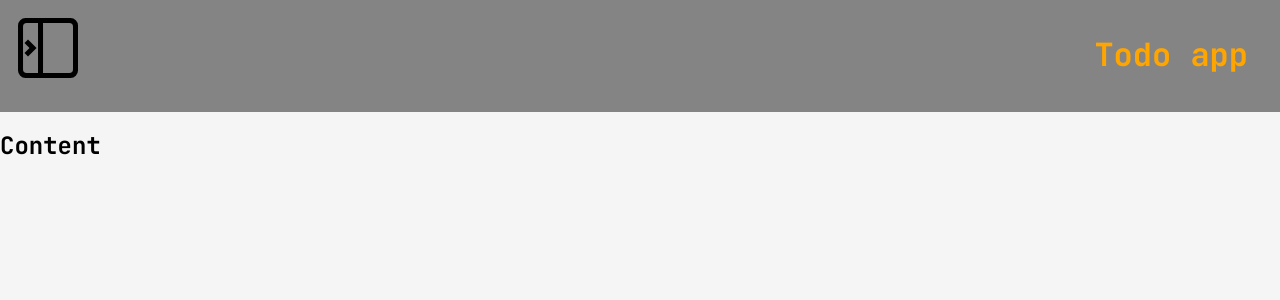
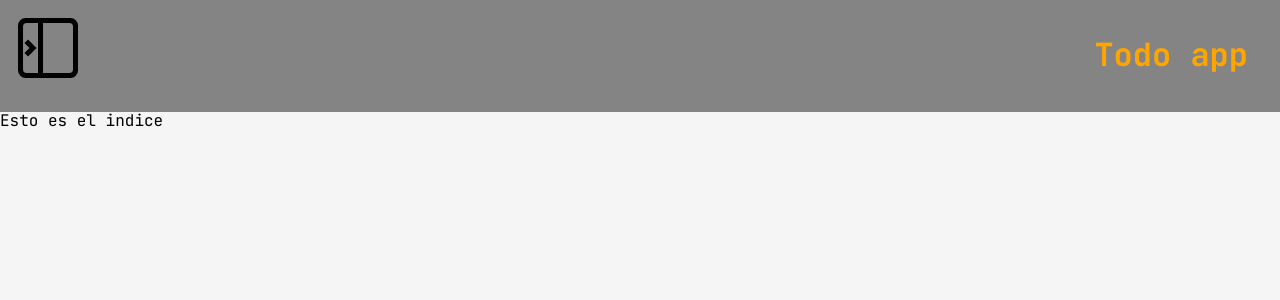
Before and after one commit to SirMarkus73/react-todoApp, a React (Vite) app: page / in a window 1280 px wide. Shown: the top 300 px of the page. Built offline with nearby package versions, Linux system fonts and the light colour scheme.

Commit message:
Added page navigation

```diff
--- a/package.json
+++ b/package.json
@@ -11,6 +11,7 @@
     "prettier": "prettier --write ."
   },
   "dependencies": {
+    "prop-types": "^15.8.1",
     "react": "^18.2.0",
     "react-dom": "^18.2.0"
   },
--- a/src/App.jsx
+++ b/src/App.jsx
@@ -1,18 +1,17 @@
 import { Header } from './components/Header/Header.jsx'
 import { Nav } from './components/Nav/Nav.jsx'
+import { usePages } from './hooks/usePages.jsx'
 
 function App() {
+  const { pageNow } = usePages()
+
   return (
     <>
       <Header />
       <aside>
         <Nav />
       </aside>
-      <main>
-        <section>
-          <h2>Content</h2>
-        </section>
-      </main>
+      {pageNow}
     </>
   )
 }
--- a/src/components/Nav/Nav.jsx
+++ b/src/components/Nav/Nav.jsx
@@ -1,6 +1,7 @@
 import { useId, useState } from 'react'
 
 import { themes } from '../../constants/theme.js'
+import { usePages } from '../../hooks/usePages.jsx'
 import { useTheme } from '../../hooks/useTheme.js'
 import { NavCollapsed } from '../../icons/NavCollapsed.jsx'
 import { NavExpanded } from '../../icons/NavExpanded.jsx'
@@ -13,6 +14,7 @@ function Nav() {
 
   const [navExpanded, setNavExpanded] = useState(false)
   const { theme, changeTheme } = useTheme()
+  const { setMainPage } = usePages()
 
   return (
     <nav className={styles.nav}>
@@ -33,6 +35,25 @@ function Nav() {
         }}
       />
       <div className={styles.dropDownMenu}>
+        <fieldset>
+          <legend>Pages</legend>
+          <button
+            onClick={() => {
+              setMainPage('index')
+              setNavExpanded(false)
+            }}
+          >
+            Home
+          </button>
+          <button
+            onClick={() => {
+              setMainPage('createTask')
+              setNavExpanded(false)
+            }}
+          >
+            Create Task
+          </button>
+        </fieldset>
         <fieldset>
           <legend>Settings</legend>
           <label htmlFor={languageSelector}>
--- a/src/components/Nav/Nav.module.css
+++ b/src/components/Nav/Nav.module.css
@@ -27,6 +27,9 @@
 .nav > .navCheckBoxInput:checked ~ .dropDownMenu {
   display: flex;
   flex-wrap: wrap;
+  flex-direction: column;
+  gap: 1rem;
+  margin: 1rem 0;
   opacity: 1;
   animation-name: appearFromLeft;
   animation-duration: 800ms;
--- /dev/null
+++ b/src/constants/pages.js
@@ -0,0 +1 @@
+export const pages = { index: 'index', createTask: 'createTask' }
--- /dev/null
+++ b/src/hooks/usePages.jsx
@@ -0,0 +1,22 @@
+import { useContext } from 'react'
+
+import { pages } from '../constants/pages.js'
+import { CreateTask } from '../pages/CreateTask.jsx'
+import { Index } from '../pages/index.jsx'
+import { PageContext } from '../providers/PageContextProvider.jsx'
+
+function usePages() {
+  const { setMainPage, mainPage } = useContext(PageContext)
+
+  let pageNow = <Index />
+
+  if (mainPage === pages.createTask) {
+    pageNow = <CreateTask />
+  } else if (mainPage === pages.index) {
+    pageNow = <Index />
+  }
+
+  return { setMainPage, pageNow }
+}
+
+export { usePages }
--- a/src/main.jsx
+++ b/src/main.jsx
@@ -1,11 +1,11 @@
-import React from 'react'
 import ReactDOM from 'react-dom/client'
 
 import App from './App.jsx'
 import './global-syles/index.css'
+import { PageContextProvider } from './providers/PageContextProvider.jsx'
 
 ReactDOM.createRoot(document.getElementById('root')).render(
-  <React.StrictMode>
+  <PageContextProvider>
     <App />
-  </React.StrictMode>,
+  </PageContextProvider>,
 )
--- /dev/null
+++ b/src/pages/CreateTask.jsx
@@ -0,0 +1,5 @@
+function CreateTask() {
+  return <main>Esto es la creación de una tarea</main>
+}
+
+export { CreateTask }
--- /dev/null
+++ b/src/pages/index.jsx
@@ -0,0 +1,5 @@
+function Index() {
+  return <main>Esto es el indice</main>
+}
+
+export { Index }
--- /dev/null
+++ b/src/providers/PageContextProvider.jsx
@@ -0,0 +1,21 @@
+import PropTypes from 'prop-types'
+import { createContext, useState } from 'react'
+
+import { pages } from '../constants/pages.js'
+
+const PageContext = createContext()
+
+function PageContextProvider({ children }) {
+  const [mainPage, setMainPage] = useState(pages.index)
+  return (
+    <PageContext.Provider value={{ mainPage, setMainPage }}>
+      {children}
+    </PageContext.Provider>
+  )
+}
+
+PageContextProvider.propTypes = {
+  children: PropTypes.node.isRequired,
+}
+
+export { PageContext, PageContextProvider }
```
